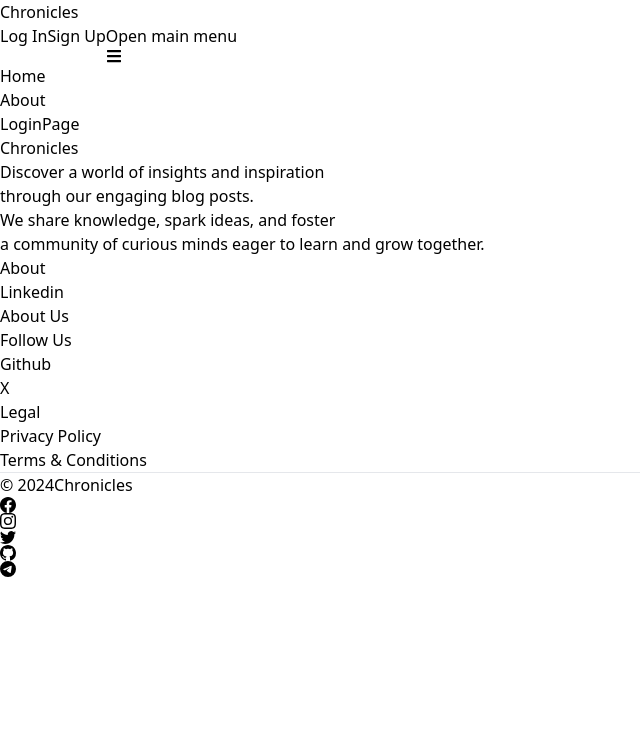
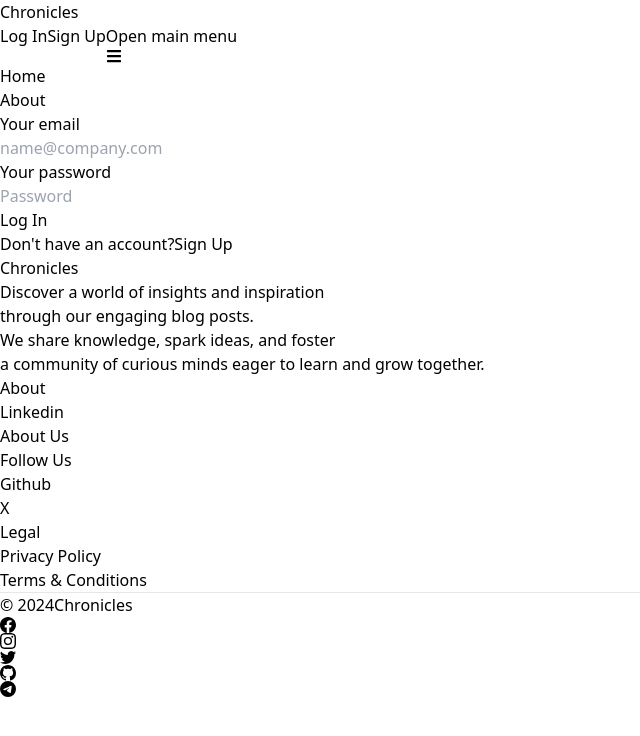
Before and after one commit to yididiabera/Chronicles, a React (Vite) app in the folder client/: page /login in a window 1280 px wide. Shown: the top 736 px of the page, without its empty margins (0-640 px from the left). Built offline with nearby package versions, Linux system fonts and the light colour scheme.

Commit message:
create and add functionality to a login page

```diff
--- a/client/src/pages/LoginPage.jsx
+++ b/client/src/pages/LoginPage.jsx
@@ -1,5 +1,118 @@
-import React from "react";
+import { Alert, Button, Label, Spinner, TextInput } from 'flowbite-react';
+import { useState } from 'react';
+import { Link, useNavigate } from 'react-router-dom';
 
-export default function LoginPage() {
-  return <div>LoginPage</div>;
+const PROJECT_NAME = "Chronicles Blog";
+
+export default function Login() {
+  const [formData, setFormData] = useState({ email: '', password: '' });
+  const [errorMessage, setErrorMessage] = useState(null);
+  const [loading, setLoading] = useState(false);
+  const navigate = useNavigate();
+
+  const handleChange = (e) => {
+    const { id, value } = e.target;
+    setFormData((prev) => ({ ...prev, [id]: value.trim() }));
+  };
+
+  const handleSubmit = async (e) => {
+    e.preventDefault();
+    const { email, password } = formData;
+
+    if (!email || !password) {
+      return setErrorMessage('Please fill out all fields.');
+    }
+
+    try {
+      setLoading(true);
+      setErrorMessage(null);
+
+      console.log('Sending request to /api/auth/login:', formData);
+      const res = await fetch('/api/auth/login', { // Update to correct backend URL
+        method: 'POST',
+        headers: { 'Content-Type': 'application/json' },
+        body: JSON.stringify(formData),
+      });
+
+      const data = await res.json();
+      console.log('Response from server:', data);
+
+      if (!res.ok) {
+        return setErrorMessage(data.message || 'An error occurred.');
+      }
+
+      setLoading(false);
+      navigate('/dashboard'); // Redirect to dashboard or desired page after login
+    } catch (error) {
+      console.error('Error during login:', error);
+      setErrorMessage('Server error. Please try again later.');
+      setLoading(false);
+    }
+  };
+
+  return (
+    <div className="min-h-screen flex flex-col justify-center items-center mt-10"> {/* Adjusted margin-top */}
+      <div className="flex p-5 max-w-md mx-auto flex-col gap-5">
+        <div className="flex-1">
+          <form className="flex flex-col gap-4" onSubmit={handleSubmit}>
+            <div>
+              <Label htmlFor="email" value="Your email" />
+              <TextInput
+                type="email"
+                id="email"
+                placeholder="name@company.com"
+                onChange={handleChange}
+                value={formData.email}
+                required
+              />
+            </div>
+            <div>
+              <Label htmlFor="password" value="Your password" />
+              <TextInput
+                type="password"
+                id="password"
+                placeholder="Password"
+                onChange={handleChange}
+                value={formData.password}
+                required
+              />
+            </div>
+            <Button
+              gradientDuoTone="purpleToPink"
+              type="submit"
+              disabled={loading}
+              className="flex items-center justify-center"
+            >
+              {loading ? (
+                <>
+                  <Spinner size="sm" />
+                  <span className="pl-3">Loading...</span>
+                </>
+              ) : (
+                'Log In'
+              )}
+            </Button>
+          </form>
+
+          <div className="flex gap-2 text-sm mt-5">
+            <span>Don't have an account?</span>
+            <Link to="/sign-up" className="text-blue-500 underline">
+              Sign Up
+            </Link>
+          </div>
+
+          {errorMessage && (
+            <Alert
+              className="mt-5"
+              color="failure"
+              role="alert"
+              aria-live="assertive"
+            >
+              {errorMessage}
+            </Alert>
+          )}
+        </div>
+      </div>
+    </div>
+  );
 }
```
